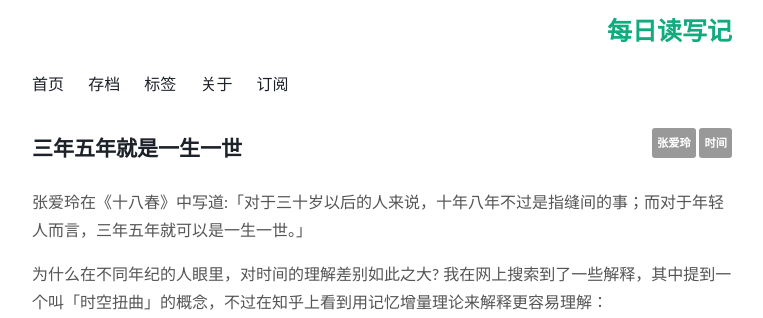
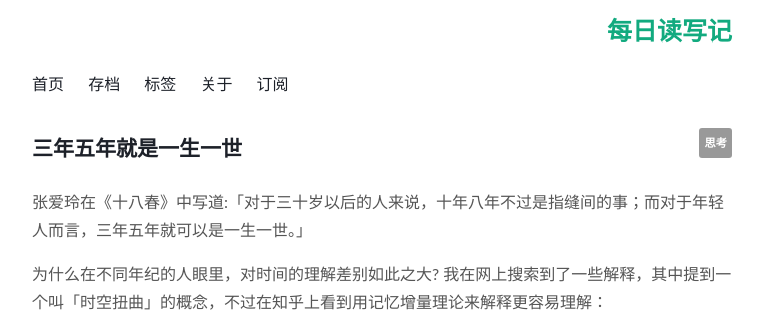
Before and after one commit to Turbo-Snail/ReadingCard, a Jekyll site: the page built from _posts/2017-06-28-ThreeAndFiveYearsIsALifeTime.md, in a window 1280 px wide. Shown: the top 318 px of the page, without its empty margins (258-1021 px from the left). Built offline with Jekyll 4.4.1, drawn with Linux system fonts in a browser that asks for light colours; comment, search, counter and statistics services are not loaded.

Commit message:
Update 2017-06-28-ThreeAndFiveYearsIsALifeTime.md

```diff
--- a/_posts/2017-06-28-ThreeAndFiveYearsIsALifeTime.md
+++ b/_posts/2017-06-28-ThreeAndFiveYearsIsALifeTime.md
@@ -3,8 +3,7 @@
 layout: post
 title: 三年五年就是一生一世
 tags:
-- 时间
-- 张爱玲
+- 思考
 status: publish
 type: post
 published: true
```
